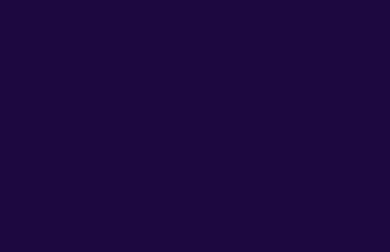
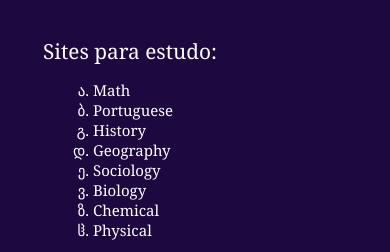
Before and after one commit to moonn4657/ENEM-studies, a plain HTML site: page index.html in a window 390 px wide. Shown: the top 252 px of the page. Drawn offline with Linux system fonts and the light colour scheme.

Commit message:
Update index.html

```diff
--- a/index.html
+++ b/index.html
@@ -64,11 +64,11 @@
 
         @media (max-width: 786px) {
             body {
-                background-image: url(enem2.png);
-                background-size: 250px;
-                background-position: center-top;
-                background-repeat: no-repeat;
-                padding-top: 280px;
+                padding: 15px;
+                font-size: 16px;
+            }
+            h1, h2 {
+                font-size: 1.3em;
             }
         }
     </style>
```
